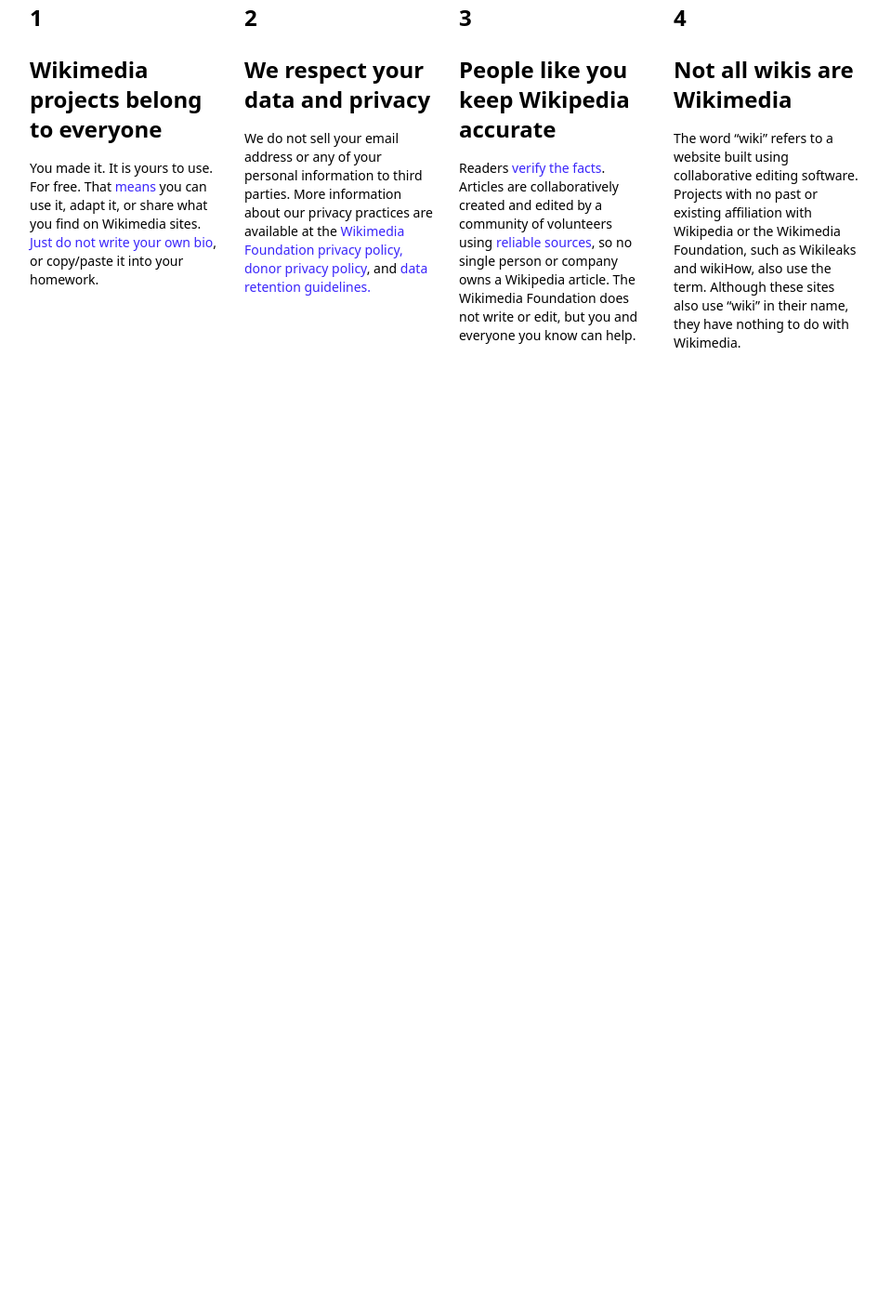
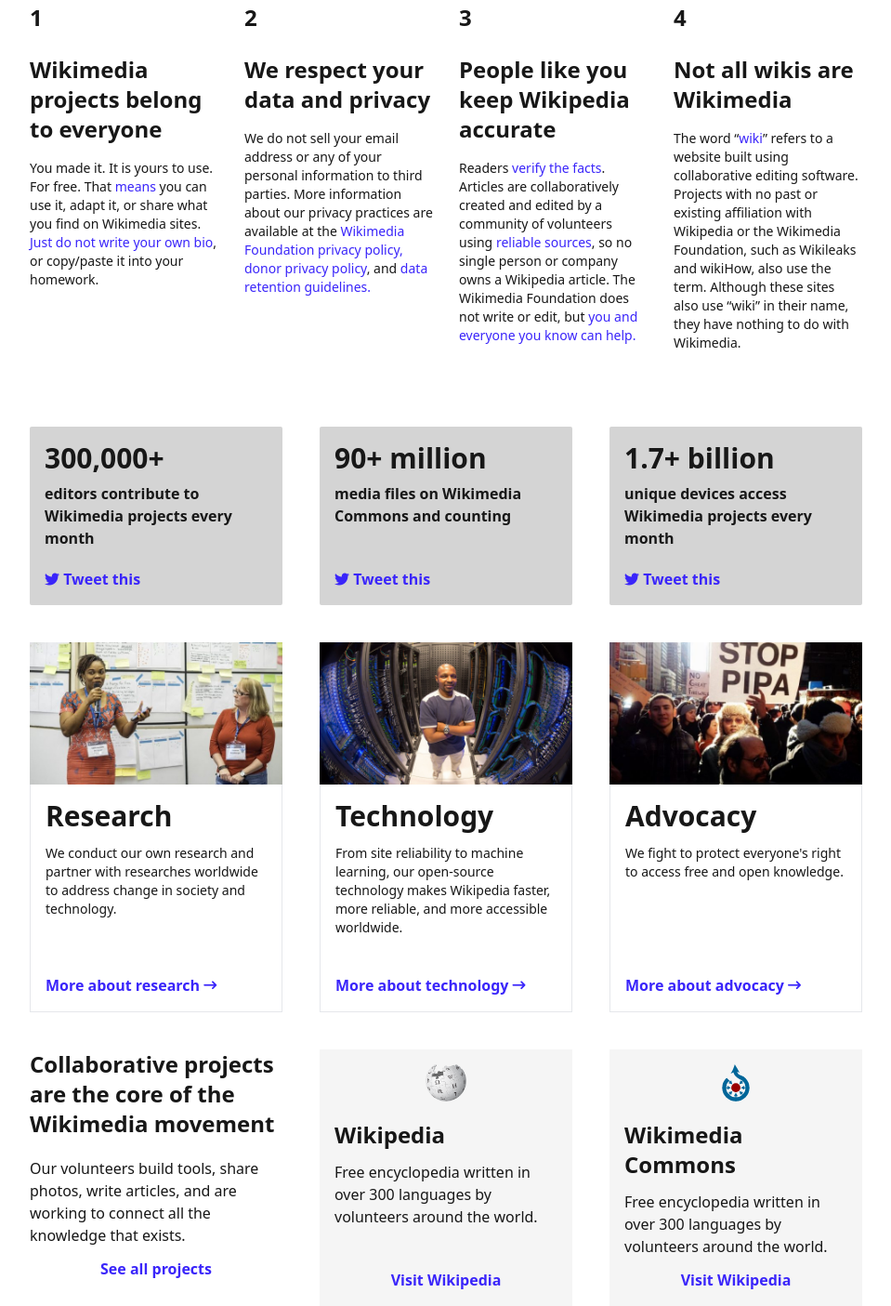
Before and after one commit to riyoneri/wikimedia-foundation-clone, a website: page index.html in a window 1280 px wide. Shown: the part 895-2300 px from the top of the page at 93% size, without its empty margins (160-1119 px from the left). Before the commit the page ends 1274 px from the top, so only its background shows below. Drawn offline with Linux system fonts and the light colour scheme.

Commit message:
Add additional section

```diff
--- a/index.html
+++ b/index.html
@@ -12,7 +12,7 @@
     <title>Home - Wikimedia Foundation</title>
 </head>
 
-<body>
+<body class="text-neutral-900">
     <div class="fixed w-full mx-auto py-2 top-0 z-50 bg-white">
         <nav class="flex max-w-4xl mx-auto items-center justify-between limit-width">
             <div>
@@ -26,7 +26,7 @@
                 <div class="border-2 px-2">
                     <select name="" id="">
                         <option value="En">EN</option>
-                        <option value="En">english</option>
+                        <option value="En">English</option>
                         <option value="En">english</option>
                         <option value="En">english</option>
                     </select>
@@ -145,12 +145,12 @@
                     class="text-link hover:underline">reliable
                     sources</a>, so no single person or company owns a Wikipedia article. The Wikimedia Foundation does
                 not write or edit, but
-                you and everyone you know can help.</p>
+                <a href="#" class="text-link hover:underline">you and everyone you know can help.</a></p>
         </div>
         <div>
             <p class="font-bold text-2xl">4</p>
             <p class="mt-6 font-bold text-2xl">Not all wikis are Wikimedia</p>
-            <p class="mt-4">The word “wiki” refers to a website built using collaborative editing software. Projects
+            <p class="mt-4">The word “<a href="#" class="text-link hover:underline">wiki</a>” refers to a website built using collaborative editing software. Projects
                 with no past or existing
                 affiliation with Wikipedia or the Wikimedia Foundation, such as Wikileaks and wikiHow, also use the
                 term. Although these
@@ -158,6 +158,71 @@
         </div>
     </div>
 
+    <div class="mt-20 max-w-4xl mx-auto grid grid-cols-3 gap-10">
+        <div class="bg-neutral-300 rounded-sm p-4 font-bold flex flex-col">
+            <p class="text-3xl">300,000+</p>
+            <p class="mt-2 flex-1">editors contribute to Wikimedia projects every month</p>
+            <a href="#" class="block mt-5 text-link group/link-1"><i class="fa-brands fa-twitter"></i> <span class="group-hover/link-1:underline">Tweet this</span></a>
+        </div>
+        <div class="bg-neutral-300 rounded-sm p-4 font-bold flex flex-col">
+            <p class="text-3xl">90+ million</p>
+            <p class="mt-2 flex-1">media files on Wikimedia Commons and counting</p>
+            <a href="#" class="block mt-5 text-link group/link-1"><i class="fa-brands fa-twitter"></i> <span
+                    class="group-hover/link-1:underline">Tweet this</span></a>
+        </div>
+        <div class="bg-neutral-300 rounded-sm p-4 font-bold flex flex-col">
+            <p class="text-3xl">1.7+ billion</p>
+            <p class="mt-2 flex-1">unique devices access Wikimedia projects every month</p>
+            <a href="#" class="block mt-5 text-link group/link-1"><i class="fa-brands fa-twitter"></i> <span
+                    class="group-hover/link-1:underline">Tweet this</span></a>
+        </div>
+        <div class="flex flex-col hover:shadow-lg hover:shadow-neutral-300 transition-all duration-500 group/cards-1 rounded-b-lg">
+            <div><img src="./assets/Wikimedia_Conference_2017_–_228-e1533253661801.jpg" alt=""></div>
+            <div class="border-l border-r border-b px-4 h-full flex flex-col py-4">
+                <p class="font-bold text-3xl">Research</p>
+                <p class="text-sm mt-3 flex-1">We conduct our own research and partner with researches worldwide to address change in society and technology.</p>
+                <a href="#" class="text-link font-bold"><span>More about research</span> <i class="fa-solid fa-arrow-right-long fa-sm transition duration-500 group-hover/cards-1:translate-x-2"></i></a>
+            </div>
+        </div>
+        <div class="flex flex-col hover:shadow-lg hover:shadow-neutral-300 transition-all duration-500 group/cards-1 rounded-b-lg">
+            <div><img src="./assets/Screen-Shot-2018-07-30-at-1.24.58-PM-e1533254033550.png" alt=""></div>
+            <div class="border-l border-r border-b px-4 h-full flex flex-col py-4">
+                <p class="font-bold text-3xl">Technology</p>
+                <p class="text-sm mt-3 flex-1">From site reliability to machine learning, our open-source technology makes Wikipedia faster, more reliable, and more accessible worldwide.</p>
+                <a href="#" class="text-link font-bold mt-10"><span>More about technology</span> <i
+                        class="fa-solid fa-arrow-right-long fa-sm transition duration-500 group-hover/cards-1:translate-x-2"></i></a>
+            </div>
+        </div>
+        <div class="flex flex-col hover:shadow-lg hover:shadow-neutral-300 transition-all duration-500 group/cards-1 rounded-b-lg">
+            <div><img src="./assets/SOPA_protest_in_Midtown_NYC-e1533254825755.jpg" alt=""></div>
+            <div class="border-l border-r border-b px-4 h-full flex flex-col py-4">
+                <p class="font-bold text-3xl">Advocacy</p>
+                <p class="text-sm mt-3 flex-1">We fight to protect everyone's right to access free and open knowledge.</p>
+                <a href="#" class="text-link font-bold"><span>More about advocacy</span> <i
+                        class="fa-solid fa-arrow-right-long fa-sm transition duration-500 group-hover/cards-1:translate-x-2"></i></a>
+            </div>
+        </div>
+        <div>
+            <p class="text-2xl font-bold">Collaborative projects are the core of the Wikimedia movement</p>
+            <p class="mt-5">Our volunteers build tools, share photos, write articles, and are working to connect all the knowledge that exists.</p>
+            <a href="#" class="block mx-auto text-link font-bold mt-3 text-center">See all projects</a>
+        </div>
+
+        <div class="bg-neutral-100 p-4 flex flex-col">
+            <div><img class="h-10 mx-auto" src="./assets/Wikipedia-logo-e1534036958292.png" alt=""></div>
+            <p class="font-bold text-2xl mt-5">Wikipedia</p>
+            <p class="mt-3 flex-1">Free encyclopedia written in over 300 languages by volunteers around the world.</p>
+            <a href="#" class="block mx-auto text-link font-bold mt-3 text-center">Visit Wikipedia</a>
+        </div>
+
+        <div class="bg-neutral-100 p-4 flex flex-col">
+            <div><img class="h-10 mx-auto" src="./assets/commons-logo.svg" alt=""></div>
+            <p class="font-bold text-2xl mt-5">Wikimedia Commons</p>
+            <p class="mt-3 flex-1">Free encyclopedia written in over 300 languages by volunteers around the world.</p>
+            <a href="#" class="block mx-auto text-link font-bold mt-3 text-center">Visit Wikipedia</a>
+        </div>
+    </div>
+
 </body>
 
 </html>
```
Also changed, not shown: build/tailwind.css.
